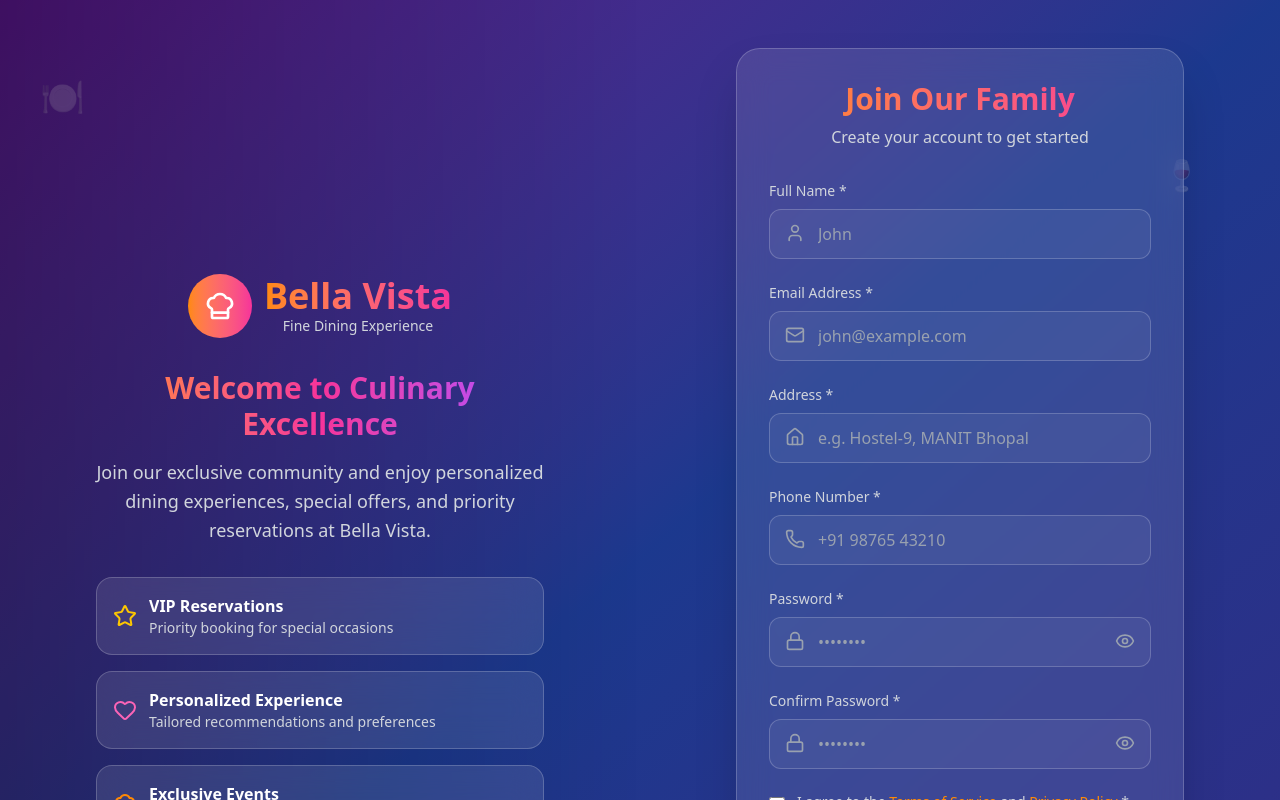
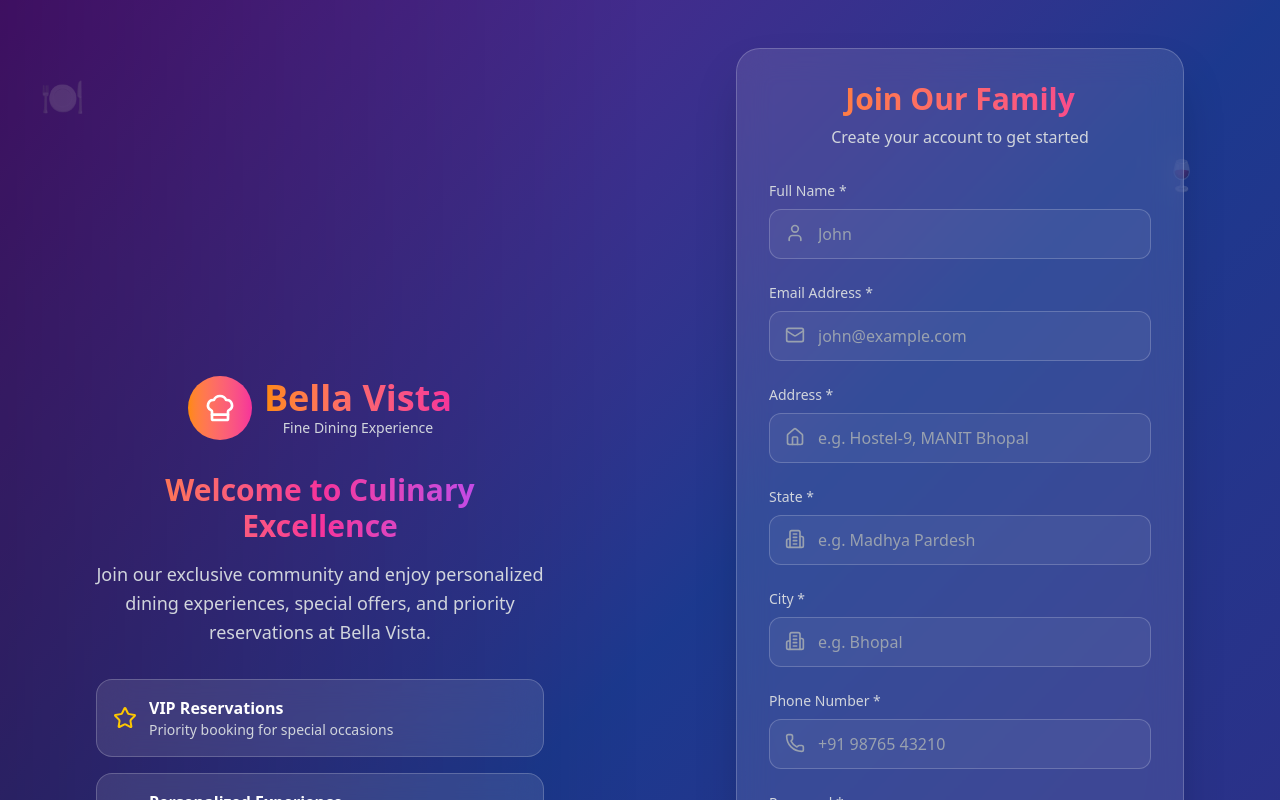
Before and after one commit to rishavsanjan/food_web_app, a React (Vite) app in the folder frontend/: page /login in a window 1280 px wide. Shown: the top 800 px of the page. Built offline with nearby package versions, Linux system fonts and the light colour scheme.

Commit message:
fixed user login

```diff
--- a/frontend/src/pages/landingpage.jsx
+++ b/frontend/src/pages/landingpage.jsx
@@ -9,6 +9,7 @@ export default function FoodDeliveryLanding() {
     const [scrollY, setScrollY] = useState(0);
     const [isLogin, setIsLogin] = useState(false);
     const [user, setUser] = useState([]);
+
 
     const getProfile = async () => {
         const token = localStorage.getItem('token');
@@ -26,8 +27,22 @@ export default function FoodDeliveryLanding() {
         }
     }
 
-    useEffect(() => {
-        getProfile();
+    const getRestraunts = async () => {
+        const token = localStorage.getItem('token');
+        const response = await axios({
+            url: 'http://localhost:3000/api/users/getMenu',
+            method: 'GET',
+            headers: {
+                'Authorization': 'Bearer ' + token
+            }
+        })
+    }
+
+    useEffect(async () => {
+        await getProfile();
+        if(isLogin){
+            getRestraunts();
+        }
     }, [])
 
     useEffect(() => {
--- a/frontend/src/pages/login.jsx
+++ b/frontend/src/pages/login.jsx
@@ -1,5 +1,5 @@
 import { useState } from 'react';
-import { ChefHat, Eye, EyeOff, Mail, Lock, User, Phone, Calendar, ArrowLeft, Star, Heart, HouseIcon } from 'lucide-react';
+import { ChefHat, Eye, EyeOff, Mail, Lock, User, Phone, Calendar, ArrowLeft, Star, Heart, HouseIcon, ClipboardTypeIcon, Building2, LucideBuilding2 } from 'lucide-react';
 import axios from 'axios'
 import { useEffect } from 'react';
 import { useNavigate } from 'react-router-dom';
@@ -17,6 +17,8 @@ export default function LogIn() {
     confirmPassword: '',
     birthDate: '',
     address: '',
+    city: '',
+    state: '',
     agreeToTerms: false,
     subscribeNewsletter: false
   });
@@ -49,6 +51,8 @@ export default function LogIn() {
       //if (!formData.lastName.trim()) newErrors.lastName = 'Last name is required';
       if (!formData.phone.trim()) newErrors.phone = 'Phone number is required';
       //if (!formData.birthDate) newErrors.birthDate = 'Birth date is required';
+      if (!formData.state.trim()) newErrors.state = 'State is required';
+      if (!formData.city.trim()) newErrors.city = 'City is required';
       if (formData.password !== formData.confirmPassword) {
         newErrors.confirmPassword = 'Passwords do not match';
       }
@@ -89,7 +93,8 @@ export default function LogIn() {
           phone_number: formData.phone,
           email: formData.email,
           password: formData.password,
-          address: formData.address
+          address: formData.address + ',' + formData.city + ',' + formData.state,
+          city:formData.city + ',' + formData.state
         }
       })
       setIsLogin(true);
@@ -307,6 +312,42 @@ export default function LogIn() {
                       </div>
                       {errors.phone && <p className="text-red-400 text-xs mt-1">{errors.phone}</p>}
                     </div>
+                    {/* State Field */}
+                    <div>
+                      <label className="block text-sm font-medium text-gray-300 mb-2">
+                        State *
+                      </label>
+                      <div className="relative">
+                        <LucideBuilding2 className="absolute left-4 top-3.5 w-5 h-5 text-gray-400" />
+                        <input
+                          type="text"
+                          name="state"
+                          value={formData.state}
+                          onChange={handleInputChange}
+                          className={`w-full pl-12 pr-4 py-3 bg-white/5 border ${errors.phone ? 'border-red-500' : 'border-white/20'} rounded-xl text-white placeholder-gray-400 focus:outline-none focus:border-orange-500 focus:ring-1 focus:ring-orange-500 transition-colors`}
+                          placeholder="e.g. Madhya Pardesh"
+                        />
+                      </div>
+                      {errors.phone && <p className="text-red-400 text-xs mt-1">{errors.phone}</p>}
+                    </div>
+                    {/* City Field */}
+                    <div>
+                      <label className="block text-sm font-medium text-gray-300 mb-2">
+                        City *
+                      </label>
+                      <div className="relative">
+                        <Building2 className="absolute left-4 top-3.5 w-5 h-5 text-gray-400" />
+                        <input
+                          type="text"
+                          name="city"
+                          value={formData.city}
+                          onChange={handleInputChange}
+                          className={`w-full pl-12 pr-4 py-3 bg-white/5 border ${errors.phone ? 'border-red-500' : 'border-white/20'} rounded-xl text-white placeholder-gray-400 focus:outline-none focus:border-orange-500 focus:ring-1 focus:ring-orange-500 transition-colors`}
+                          placeholder="e.g. Bhopal"
+                        />
+                      </div>
+                      {errors.phone && <p className="text-red-400 text-xs mt-1">{errors.phone}</p>}
+                    </div>
                   </>
                 )}
 
```
